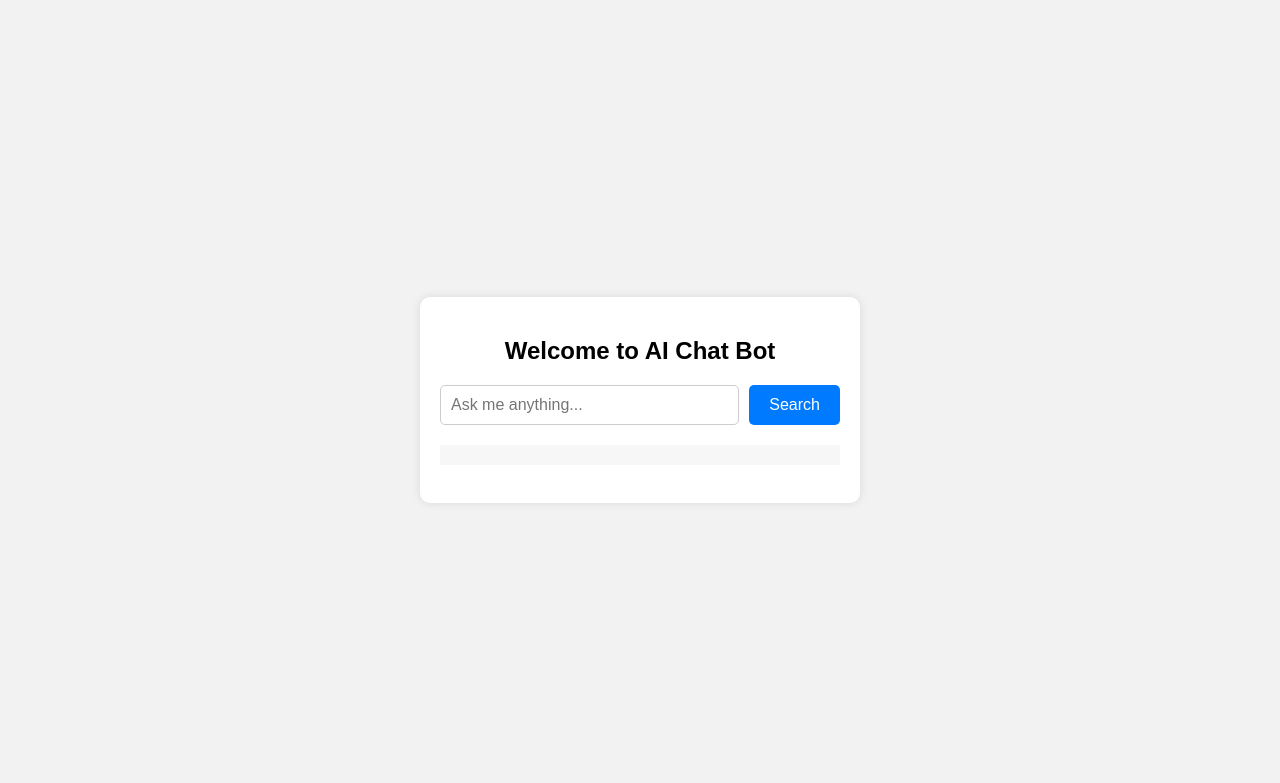
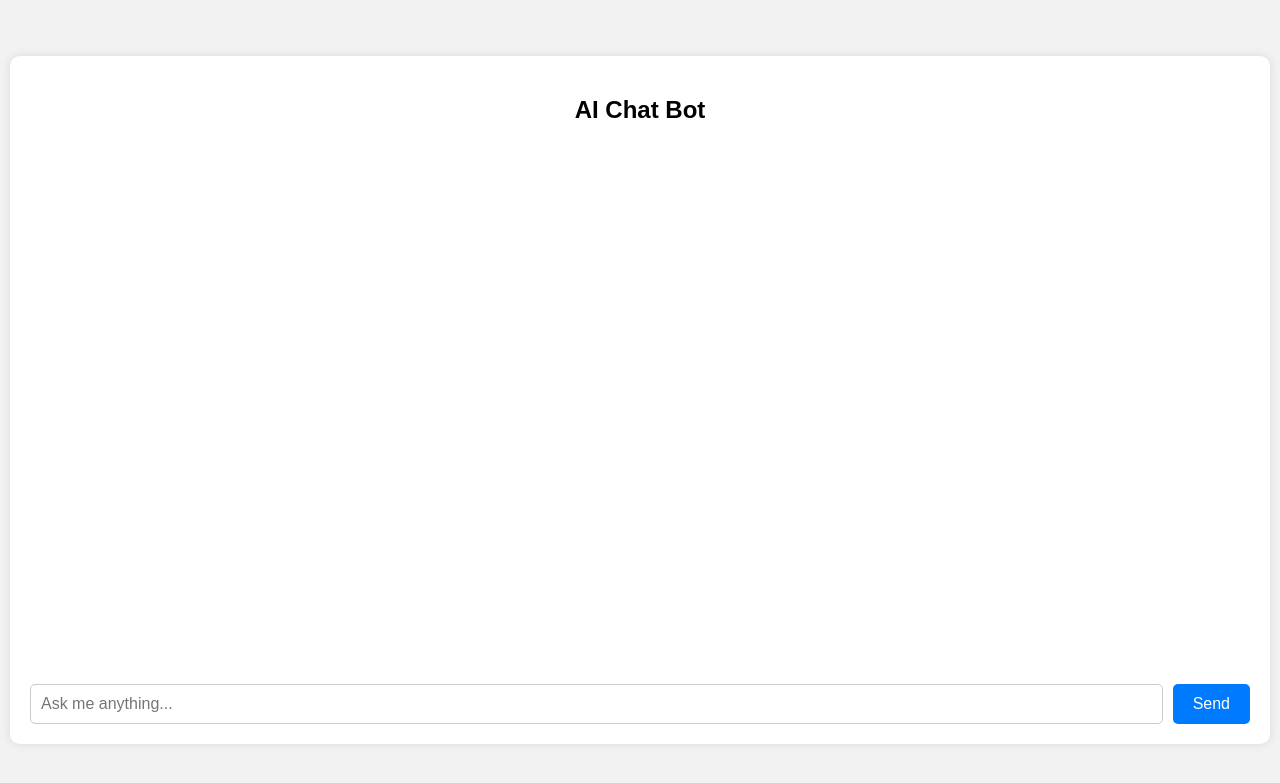
Before and after one commit to shahram8708/AI-Chat, a Flask app: page / in a window 1280 px wide. Shown: the top 783 px of the page. Run offline with Flask 3, Linux system fonts and the light colour scheme.

Commit message:
added commit

```diff
--- a/templates/index.html
+++ b/templates/index.html
@@ -21,15 +21,34 @@
             border-radius: 10px;
             box-shadow: 0px 0px 10px 0px rgba(0, 0, 0, 0.1);
             padding: 20px;
-            width: 400px;
+            width: 100%;
+            box-sizing: border-box;
+            position: relative;
+            margin: 10px;
         }
 
-        #search-container {
-            display: flex;
+        #chat-area {
+            height: 400px;
+            overflow-y: auto;
+            padding: 10px;
             margin-bottom: 20px;
         }
 
-        #search-input {
+        .message {
+            margin-bottom: 10px;
+            border-bottom: 1px solid black;
+        }
+
+        .message strong {
+            font-weight: bold;
+            color: #333;
+        }
+
+        #input-container {
+            display: flex;
+        }
+
+        #user-input {
             flex: 1;
             border: 1px solid #ccc;
             border-radius: 5px;
@@ -38,7 +57,7 @@
             outline: none;
         }
 
-        #search-btn {
+        #send-btn {
             background-color: #007bff;
             color: #fff;
             border: none;
@@ -51,78 +70,94 @@
             transition: background-color 0.3s;
         }
 
-        #search-btn:hover {
+        #send-btn:hover {
             background-color: #0056b3;
         }
 
-        #result-container {
-            text-align: center;
+        .thinking {
+            font-style: italic;
+            color: #777;
         }
+        @media screen and (min-height:700px) {
+            #chat-area {
+                height: 500px;
+            }
 
-        #result {
-            font-size: 18px;
-            margin-top: 20px;
-            color: #333;
-            padding: 10px;
-            background-color: #f7f7f7;
         }
-
     </style>
 </head>
 <body>
     <div id="chatbot-container">
-        <h2 style="text-align: center;">Welcome to AI Chat Bot</h2>
-        <div id="search-container">
-            <input type="text" id="search-input" placeholder="Ask me anything...">
-            <button id="search-btn">Search</button>
-        </div>
-        <div id="result-container">
-            <p id="result"></p>
+        <h2 style="text-align: center;">AI Chat Bot</h2>
+        <div id="chat-area"></div>
+        <div id="input-container">
+            <input type="text" id="user-input" placeholder="Ask me anything...">
+            <button id="send-btn">Send</button>
         </div>
     </div>
 
+    <script>
+        const chatArea = document.getElementById('chat-area');
+        const userInput = document.getElementById('user-input');
+        const sendBtn = document.getElementById('send-btn');
 
-    <script>
-        document.getElementById('search-btn').addEventListener('click', function() {
-            search();
-        });
-
-        document.getElementById('search-input').addEventListener('keypress', function(e) {
+        sendBtn.addEventListener('click', sendMessage);
+        userInput.addEventListener('keypress', function(e) {
             if (e.key === 'Enter') {
-                search();
+                sendMessage();
             }
         });
 
-        function search() {
-            var userQuery = document.getElementById('search-input').value;
+        function sendMessage() {
+            const userMessage = userInput.value.trim();
+            if (userMessage !== '') {
+                appendMessage('You', userMessage);
+                userInput.value = '';
+                appendMessage('Bot', 'Thinking...', true);
+                fetchResponse(userMessage);
+            }
+        }
 
+        function fetchResponse(message) {
             fetch('/get_result', {
                 method: 'POST',
                 headers: {
                     'Content-Type': 'application/json'
                 },
                 body: JSON.stringify({
-                    user_query: userQuery
+                    user_query: message
                 })
             })
             .then(response => response.json())
             .then(data => {
-                var searchResult = data.result;
-                var resultContainer = document.getElementById('result');
-                resultContainer.innerText = searchResult;
-
-                if (searchResult.trim() !== '') {
-                    resultContainer.style.height = '350px';
-                    resultContainer.style.overflowY = 'auto';
-                }
+                appendMessage('Bot', data.result);
             })
             .catch(error => {
                 console.error('Error:', error);
-                document.getElementById('result').innerText = 'An error occurred. Please try again.';
+                appendMessage('Bot', 'Sorry, an error occurred. Please try again.');
+            })
+            .finally(() => {
+                removeThinkingMessage();
             });
-
         }
 
+        function appendMessage(sender, message, thinking = false) {
+            const messageElement = document.createElement('div');
+            messageElement.classList.add('message');
+            if (thinking) {
+                messageElement.classList.add('thinking');
+            }
+            messageElement.innerHTML = `<strong>${sender}:</strong> ${message}`;
+            chatArea.appendChild(messageElement);
+            chatArea.scrollTop = chatArea.scrollHeight;
+        }
+
+        function removeThinkingMessage() {
+            const thinkingMessages = document.querySelectorAll('.thinking');
+            thinkingMessages.forEach(message => {
+                message.parentNode.removeChild(message);
+            });
+        }
     </script>
 </body>
 </html>
```
